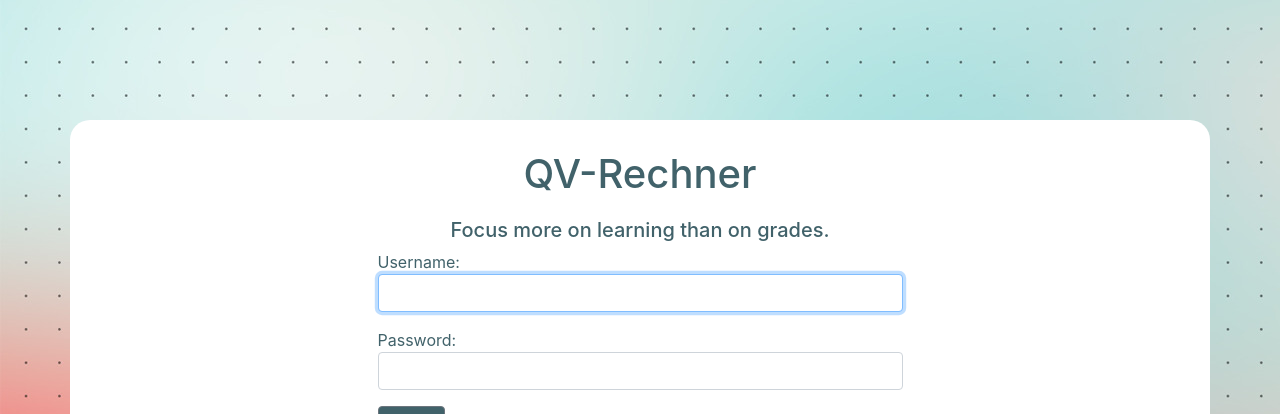
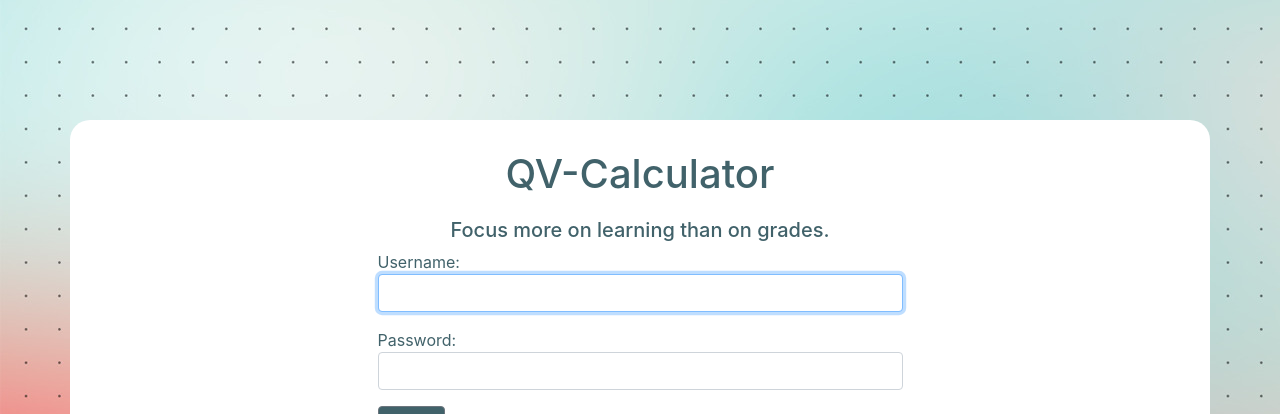
Before and after one commit to ak1215/QV_Projekt_PHP, a PHP site: page /login.php in a window 1280 px wide. Shown: the top 414 px of the page. Run offline with PHP 8.4, Linux system fonts and the light colour scheme.

Commit message:
Update login.php

```diff
--- a/QV_Projekt/login.php
+++ b/QV_Projekt/login.php
@@ -21,7 +21,7 @@ require 'Includes/dbConnection.php';
         <div class="row">
             <div class="col-sm-3"></div>
             <div class="col-sm-6">
-                <h1 class="title">QV-Rechner</h1>
+                <h1 class="title">QV-Calculator</h1>
                 <h5 class="descr">Focus more on learning than on grades.</h5>
 
                 <div class="form-group">
```
